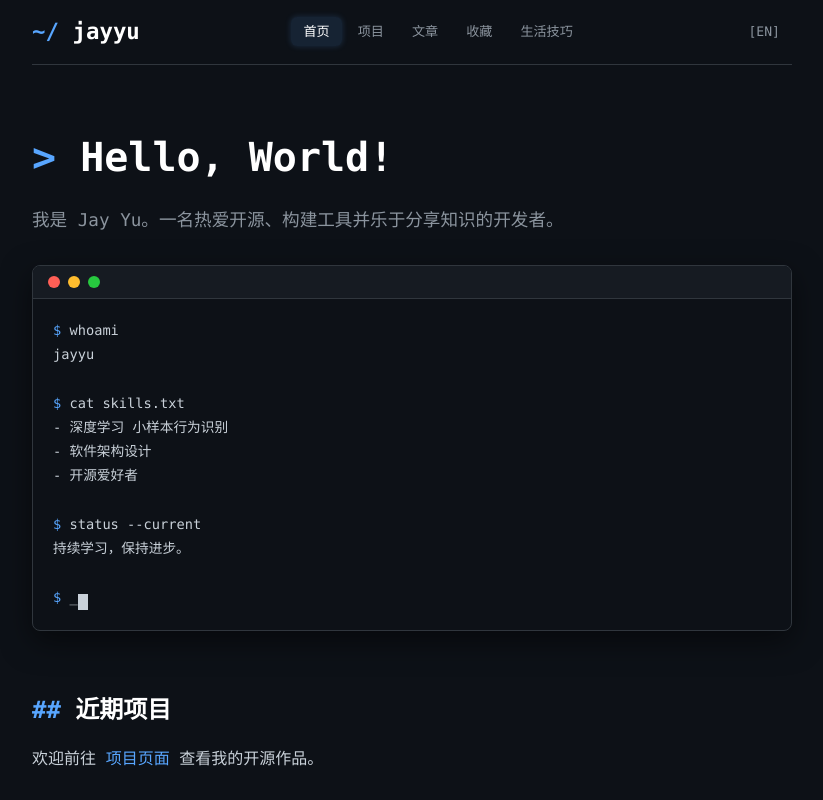
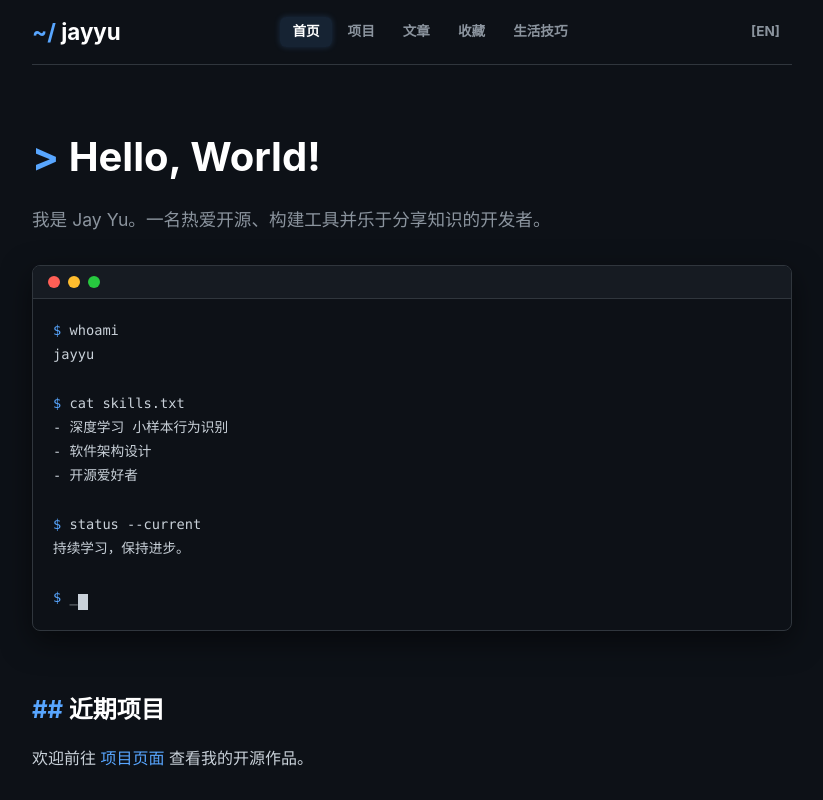
Before and after one commit to JayYu686/JayYu-Blog, an Astro site: page / in a window 1280 px wide. Shown: the top 800 px of the page, without its empty margins (228-1051 px from the left). Built offline with nearby package versions, Linux system fonts and the light colour scheme; Astro itself is replaced by a stand-in of ours.

Commit message:
style: switch text font to system sans-serif, bold headings and nav links

```diff
--- a/src/styles/global.css
+++ b/src/styles/global.css
@@ -18,7 +18,7 @@
 body {
   margin: 0;
   padding: 0;
-  font-family: var(--font-mono);
+  font-family: var(--font-sans);
   background-color: var(--bg-color);
   color: var(--text-color);
   line-height: 1.6;
@@ -38,7 +38,7 @@ a:hover {
 
 h1, h2, h3, h4, h5, h6 {
   color: #fff;
-  font-weight: 600;
+  font-weight: bold;
   margin-top: 1.5em;
   margin-bottom: 0.5em;
   transition: color 0.3s ease, text-shadow 0.3s ease;
@@ -109,7 +109,8 @@ nav ul {
 /* Nav pill buttons */
 nav ul a, .lang-switch a {
   color: #8b949e;
-  font-size: 0.82rem;
+  font-size: 0.85rem;
+  font-weight: bold;
   padding: 4px 12px;
   background-color: transparent;
   border: none;
```
